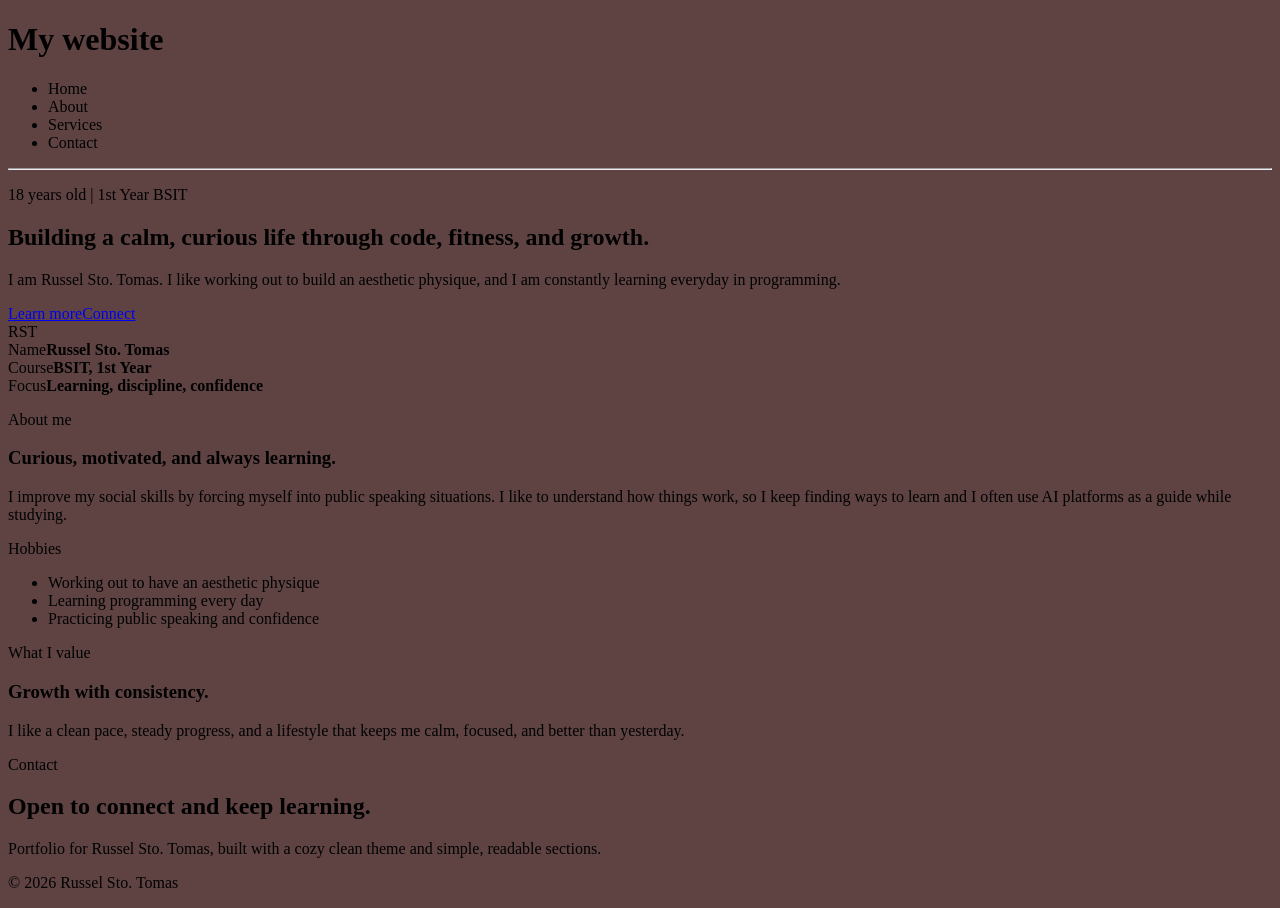
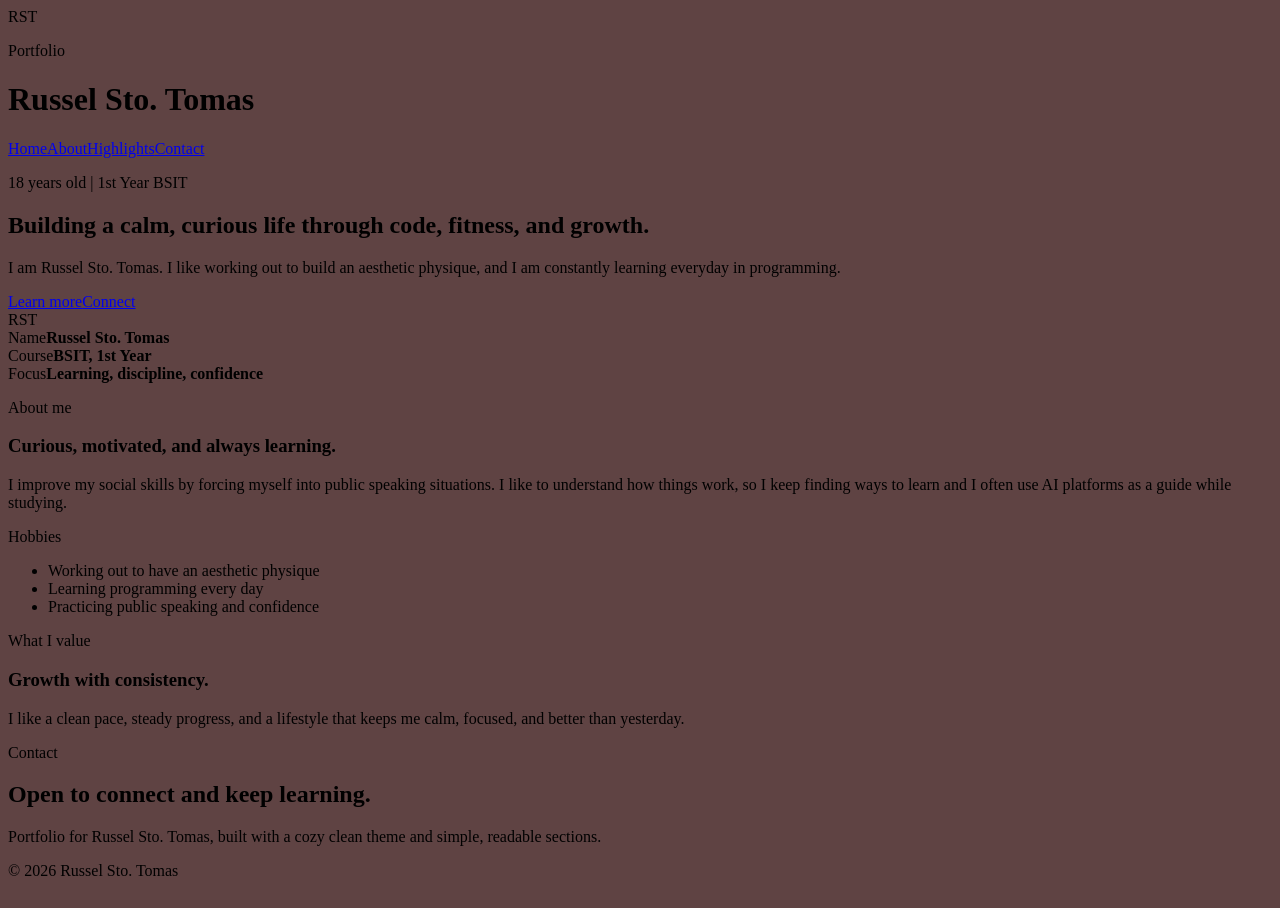
Before and after one commit to dvlcbm-OnIG/MyPortfolio1, a React (Vite) app in the folder ReactBasic/: page / in a window 1280 px wide. Built offline with nearby package versions, Linux system fonts and the light colour scheme.

Commit message:
refactor Header component to enhance structure and styling

```diff
--- a/ReactBasic/src/Header.jsx
+++ b/ReactBasic/src/Header.jsx
@@ -1,16 +1,19 @@
 function Header(){
     return(
-        <header>
-            <h1>My website</h1>
-            <nav>
-                <ul>
-                    <li>Home</li>
-                    <li>About</li>
-                    <li>Services</li>
-                    <li>Contact</li>
-                </ul>
+        <header className="site-header">
+            <div className="brand-lockup">
+                <div className="brand-mark">RST</div>
+                <div>
+                    <p className="eyebrow">Portfolio</p>
+                    <h1>Russel Sto. Tomas</h1>
+                </div>
+            </div>
+            <nav className="site-nav" aria-label="Main navigation">
+                <a href="#home">Home</a>
+                <a href="#about">About</a>
+                <a href="#highlights">Highlights</a>
+                <a href="#contact">Contact</a>
             </nav>
-            <hr />
         </header>
     );
 }
```
